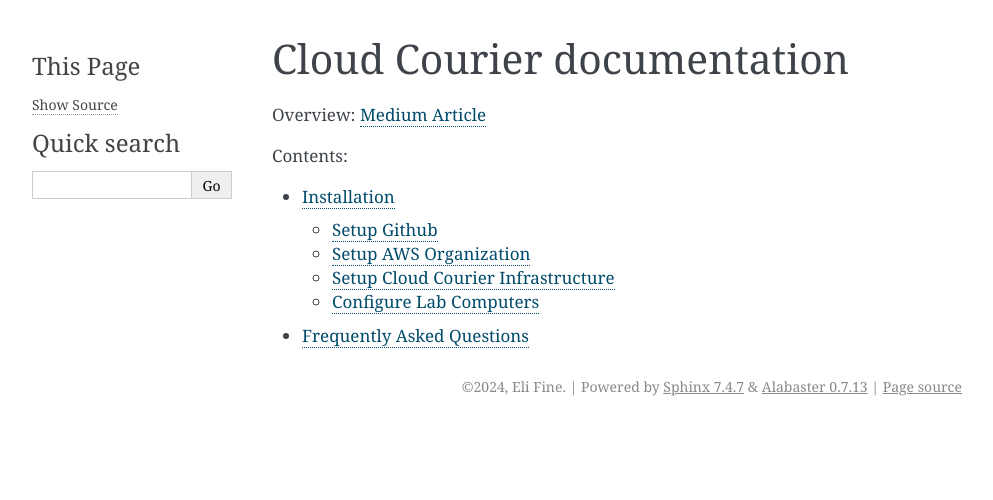
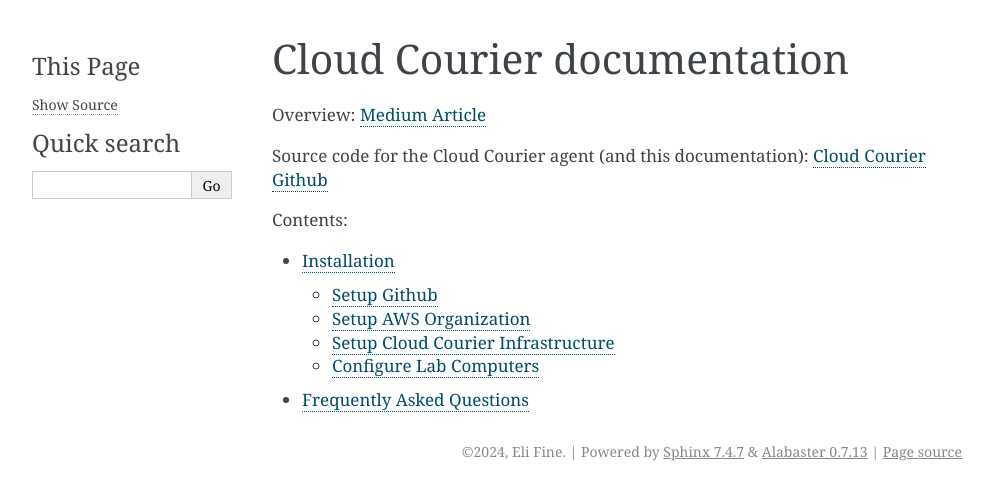
Before and after one commit to LabAutomationAndScreening/cloud-courier, a Sphinx documentation site: the page built from docs/index.rst, in a window 1280 px wide. Shown: the top 500 px of the page, without its empty margins (148-1141 px from the left). Built offline with Sphinx 7.4.7, drawn with Linux system fonts in a browser that asks for light colours.

Commit message:
repo link

```diff
--- a/docs/index.rst
+++ b/docs/index.rst
@@ -8,6 +8,8 @@ Cloud Courier documentation
 
 Overview: `Medium Article <https://medium.com/@ejfine/cloud-courier-an-open-source-tool-to-upload-data-from-lab-instruments-to-the-cloud-1f4ccbb7a2f5>`_
 
+Source code for the Cloud Courier agent (and this documentation): `Cloud Courier Github <https://github.com/LabAutomationAndScreening/cloud-courier>`_
+
 
 .. toctree::
    :maxdepth: 2
```
